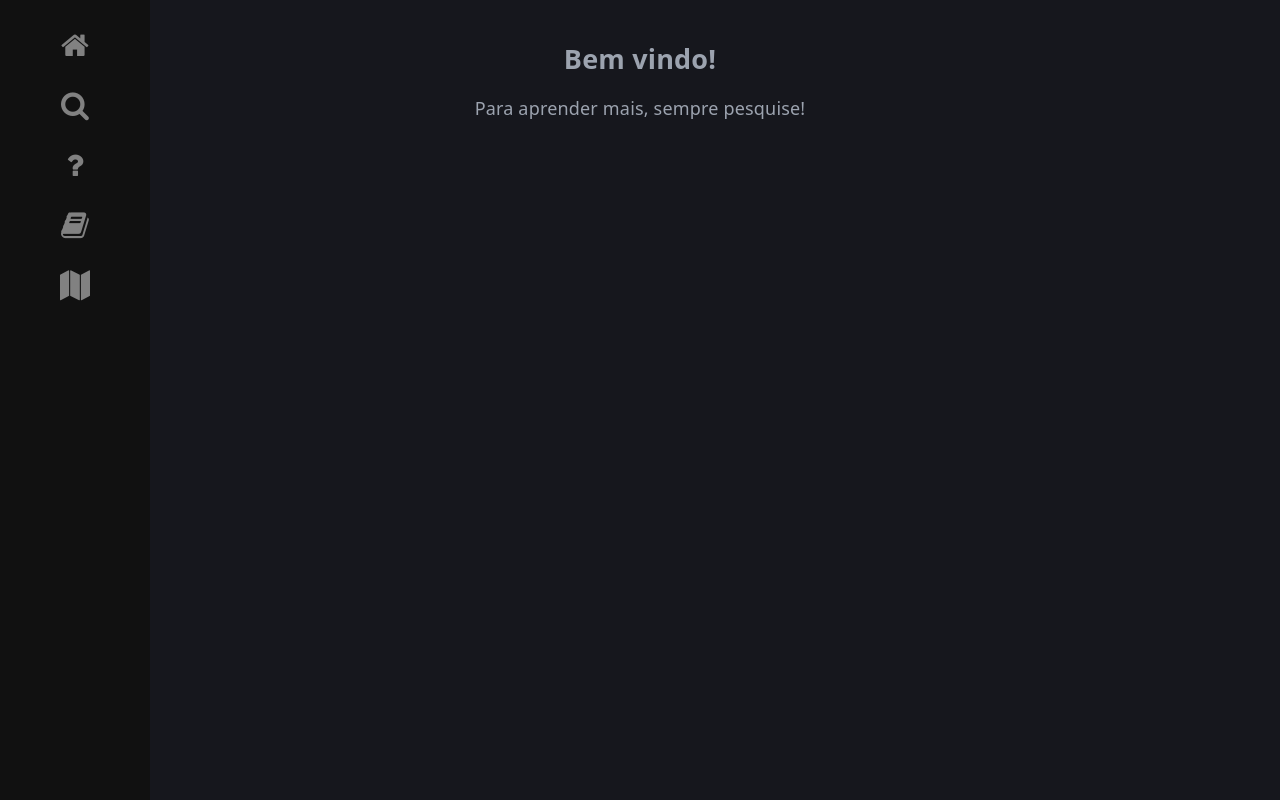
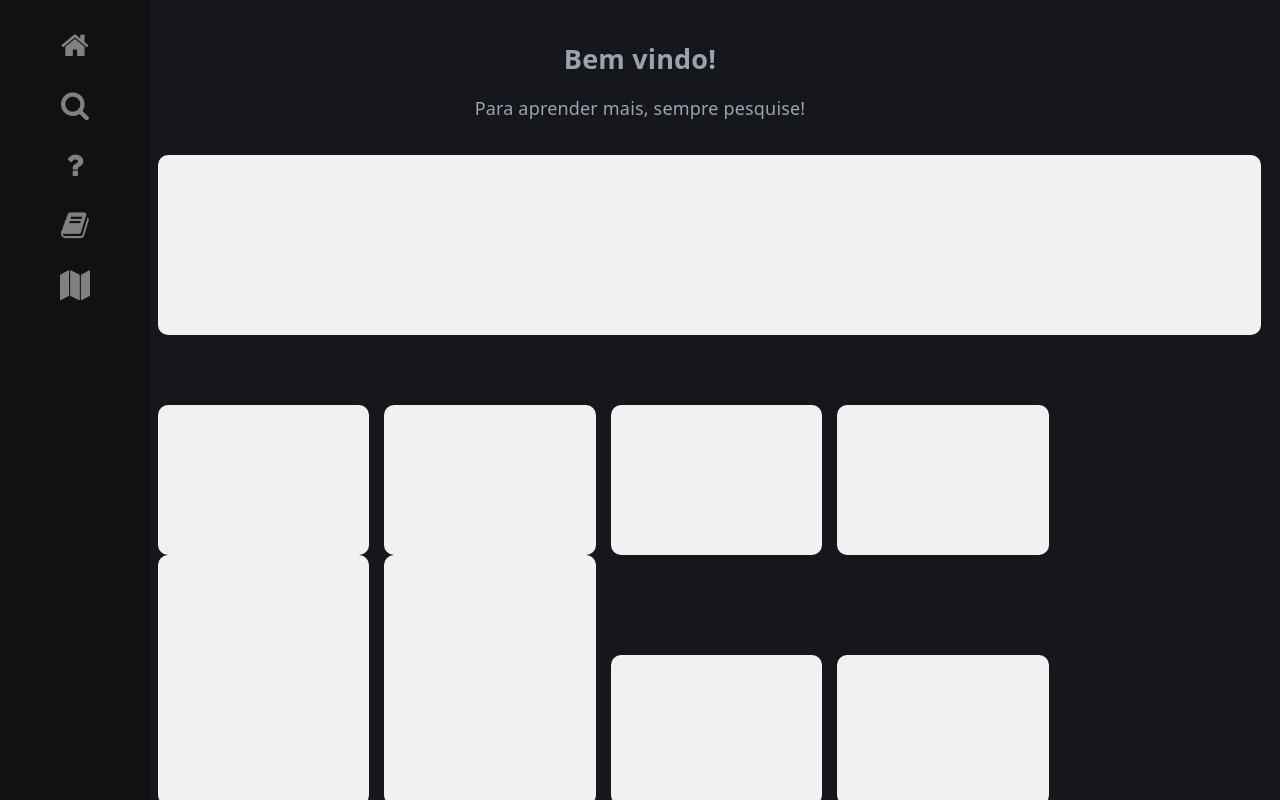
Before and after one commit to maju2107/SiteHistoriando, a React (Vite) app in the folder site/: page / in a window 1280 px wide. Shown: the top 800 px of the page. Built offline with nearby package versions, Linux system fonts and the light colour scheme.

Commit message:
[create} Criando cards

```diff
--- a/site/src/SideNavigationBar.css
+++ b/site/src/SideNavigationBar.css
@@ -34,6 +34,36 @@
     cursor: pointer;
 }
 
+.column {
+    float: left;
+    width: 10%;
+    padding: 50px;
+    height:50%;
+    background-color: #f1f1f1;
+    margin-right: 15px;
+    border-radius: 10px;
+}
+
+#banner {
+    background-color: #f1f1f1;
+    width: 99%;
+    height:180%;
+    border-radius: 10px;
+}
+
+.row {
+    margin-left: 150px;
+    height: 100px;
+    margin-bottom: 150px;
+}
+
+.row :after {
+    content: "";
+    display: table;
+    clear: both;
+}
+
+
 #main {
     transition: margin-left .5s;
     padding: 16px;
@@ -43,4 +73,10 @@
 @media screen and (max-height: 450px) {
     .sidenav {padding-top: 15px;}
     .sidenav a {font-size: 18px;}
+
+    .column {
+        width: 100%;
+        display: block;
+        margin-bottom: 20px;
+    }
 }
--- a/site/src/SideNavigationBar.jsx
+++ b/site/src/SideNavigationBar.jsx
@@ -23,8 +23,57 @@ function SideNavigationBar() {
             {/*<span style={{fontSize:"30px", cursor:"pointer", position:"absolute", left:"0"}} onClick={() => setOpen(true)}>&#9776;</span>*/}
             <h2>Bem vindo!</h2>
             <p>Para aprender mais, sempre pesquise!</p>
+        </div>
+
+        <div className='row'>
+            <div id='banner'>
+
+            </div>
+        </div>
+
+        <div className='row'>
+            <div className='column'>
+            </div>
+
+            <div className='column'>
+            </div>
+
+            <div className='column'>
+            </div>
+
+            <div className='column'>
+            </div>
+
+            <div className='column'>
+            </div>
+
+            <div className='column'>
+            </div>
 
         </div>
+
+        <div className='row'>
+            <div className='column'>
+            </div>
+
+            <div className='column'>
+            </div>
+
+            <div className='column'>
+            </div>
+
+            <div className='column'>
+            </div>
+
+            <div className='column'>
+            </div>
+
+            <div className='column'>
+            </div>
+
+        </div>
+
+
         </>
     )
 
```
